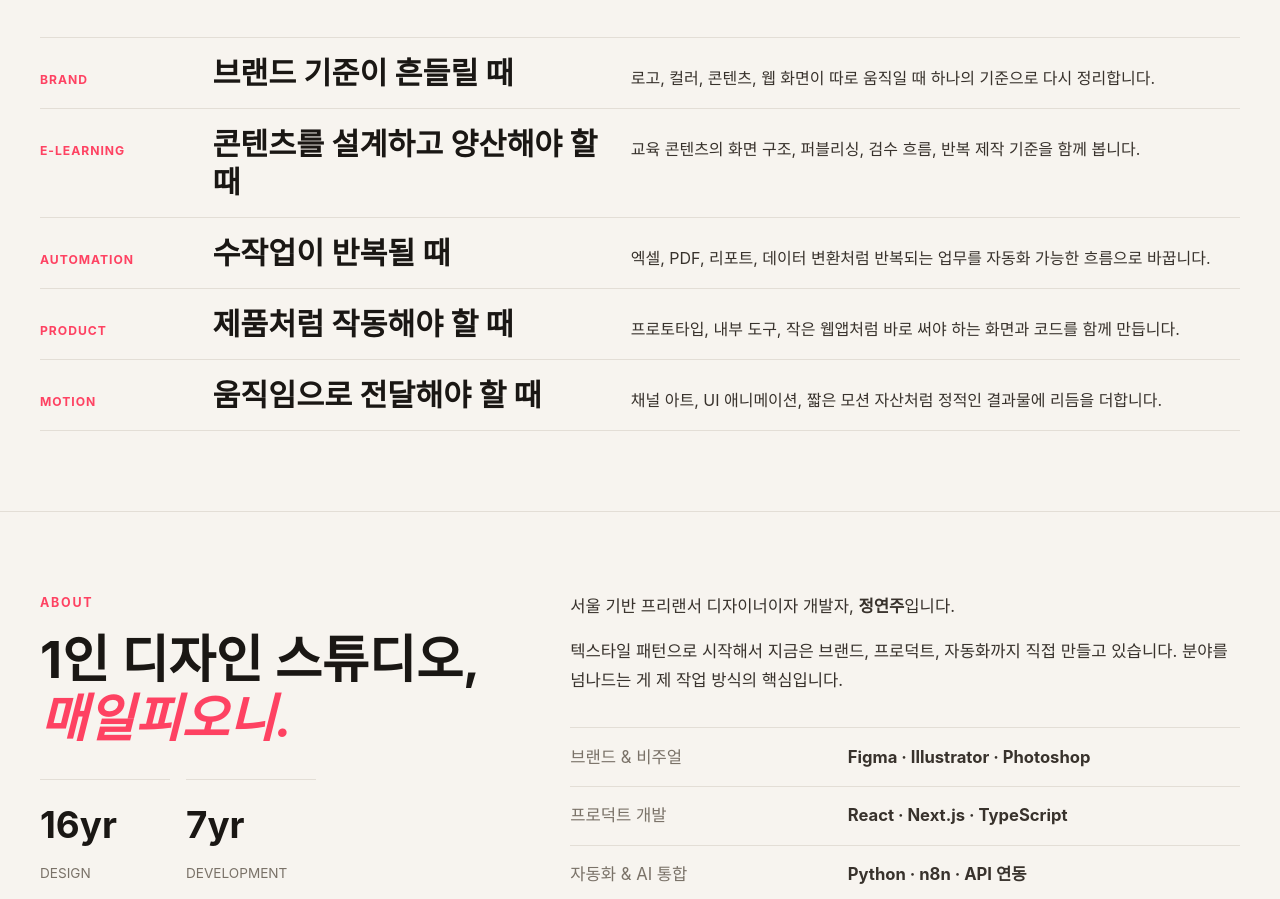
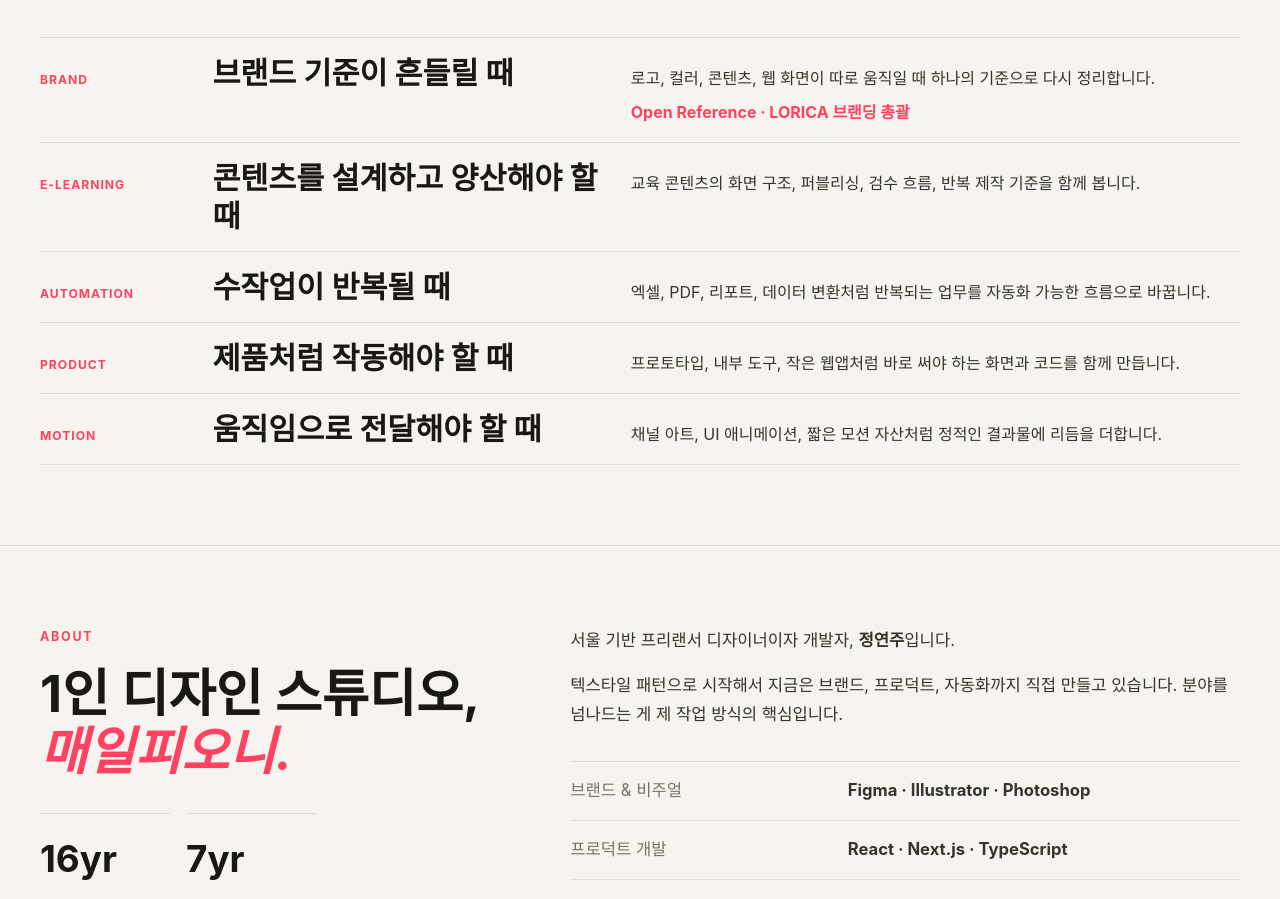
Before and after one commit to thePeony/peonyhome, a website: page index.html in a window 1280 px wide. Shown: the part 2789-3688 px from the top of the page. Drawn offline with Linux system fonts and the light colour scheme.

Commit message:
Add LORICA as open reference

```diff
--- a/index.html
+++ b/index.html
@@ -137,7 +137,10 @@
             <article>
               <span>Brand</span>
               <h3>브랜드 기준이 흔들릴 때</h3>
-              <p>로고, 컬러, 콘텐츠, 웹 화면이 따로 움직일 때 하나의 기준으로 다시 정리합니다.</p>
+              <p>
+                로고, 컬러, 콘텐츠, 웹 화면이 따로 움직일 때 하나의 기준으로 다시 정리합니다.
+                <a class="open-reference" href="https://www.lorica.co.kr/" target="_blank" rel="noopener noreferrer">Open Reference · LORICA 브랜딩 총괄</a>
+              </p>
             </article>
             <article>
               <span>E-learning</span>
--- a/styles.css
+++ b/styles.css
@@ -552,6 +552,19 @@ h2 {
   text-wrap: pretty;
 }
 
+.open-reference {
+  display: block;
+  width: fit-content;
+  margin-top: 0.5rem;
+  color: var(--accent);
+  font-weight: 700;
+  text-decoration: none;
+}
+
+.open-reference:hover {
+  text-decoration: underline;
+}
+
 .stats {
   display: flex;
   gap: 1rem;
```
